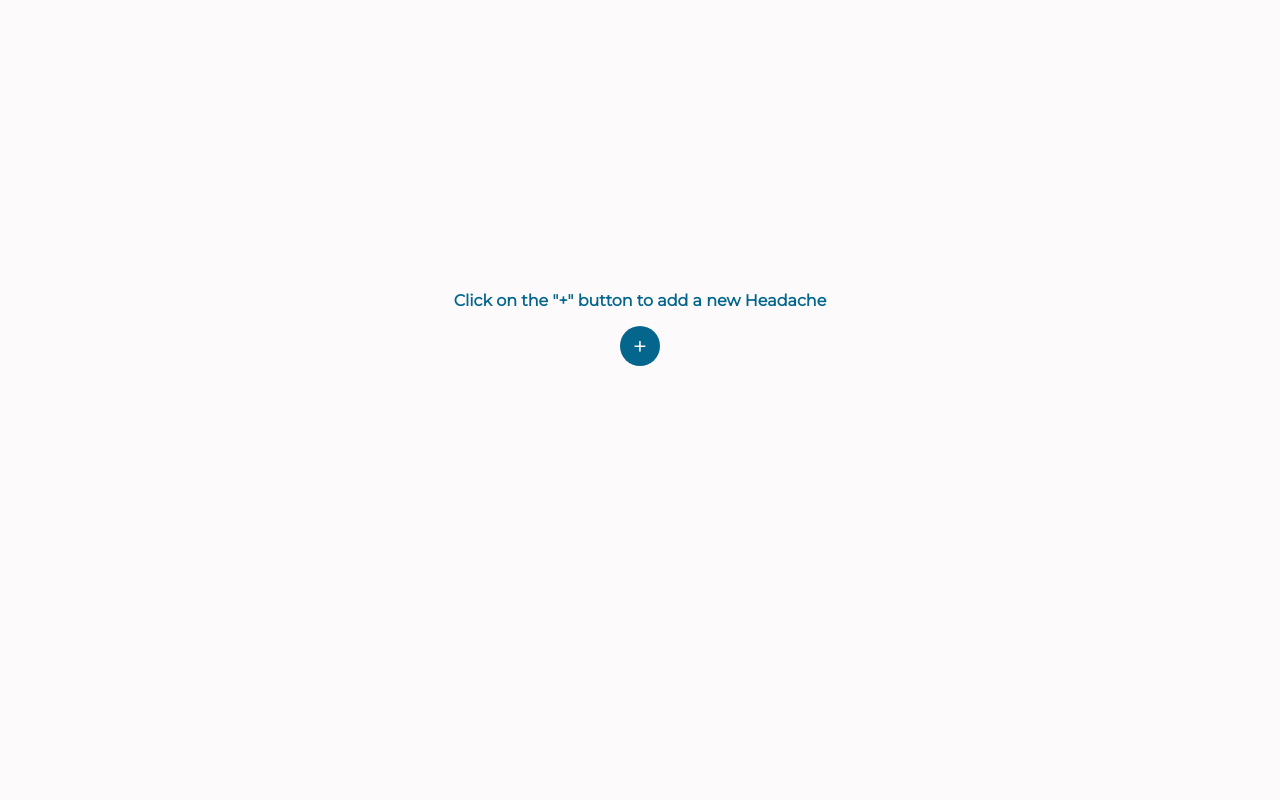
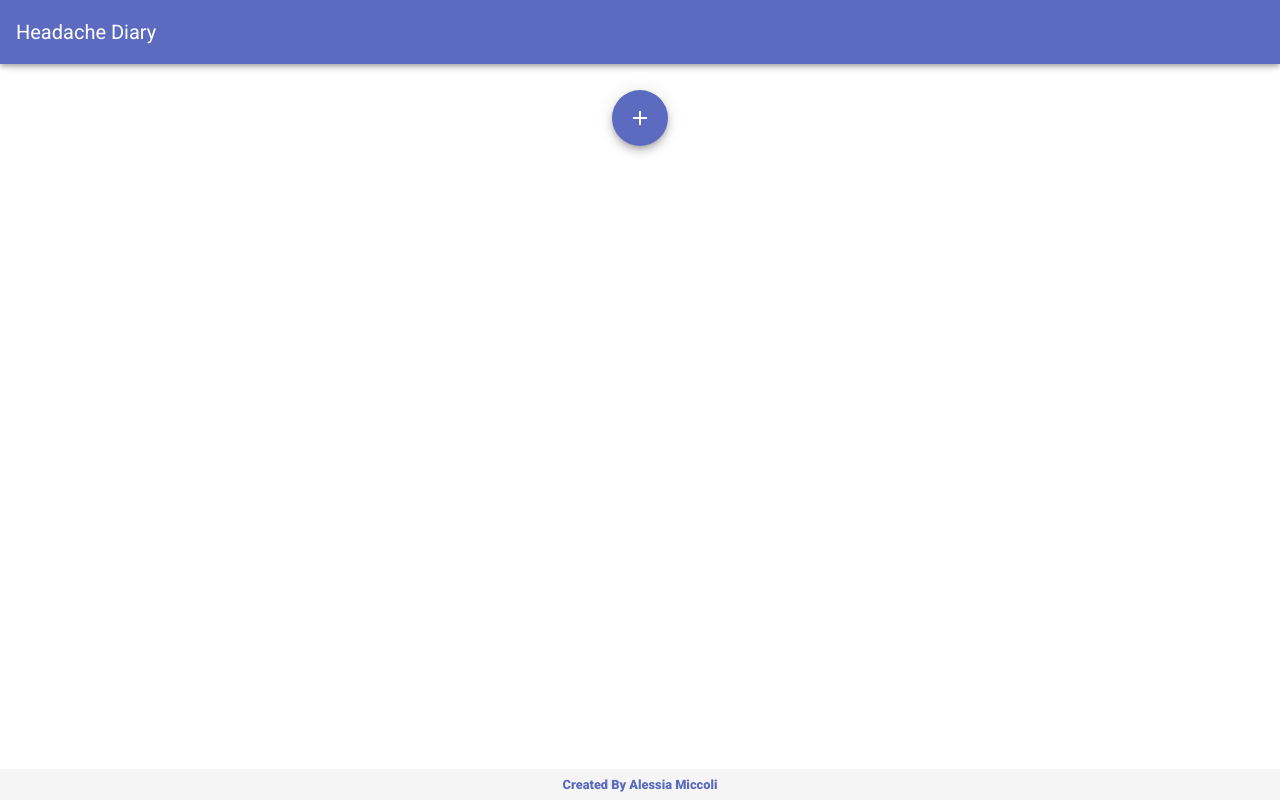
Before and after one commit to alessia-miccoli/headacheDiaryVue, a Vue app: page / in a window 1280 px wide. Built offline with nearby package versions, Linux system fonts and the light colour scheme.

Commit message:
re-style application with vuetify

```diff
--- a/public/index.html
+++ b/public/index.html
@@ -6,7 +6,11 @@
     <meta name="viewport" content="width=device-width,initial-scale=1.0">
     <link rel="icon" href="<%= BASE_URL %>favicon.ico">
     <link href="https://fonts.googleapis.com/css?family=Montserrat&display=swap" rel="stylesheet">
+    <link href="https://fonts.googleapis.com/css?family=Roboto:100,300,400,500,700,900" rel="stylesheet">
+    <link href="https://cdn.jsdelivr.net/npm/@mdi/font@4.x/css/materialdesignicons.min.css" rel="stylesheet">
     <title>headache-diary</title>
+    <link rel="stylesheet" href="https://fonts.googleapis.com/css?family=Roboto:100,300,400,500,700,900">
+    <link rel="stylesheet" href="https://cdn.jsdelivr.net/npm/@mdi/font@latest/css/materialdesignicons.min.css">
   </head>
   <body style="margin: 0; ">
     <noscript>
--- a/src/App.vue
+++ b/src/App.vue
@@ -1,14 +1,23 @@
 <template>
-  <div id="app">
-    <HeadacheList @remove-h='deleteHeadache' :headaches="headaches"/>
-    <NewHeadache @push-headache="addNewHeadache"/>
-  </div>
+  <v-app id="app">
+    <div>
+      <v-app-bar color="primary">
+        <v-toolbar-title class="white--text">Headache Diary</v-toolbar-title>
+      </v-app-bar>
+    </div>
+    <v-content class="d-flex flex-column justify-center align-center content">
+      <HeadacheList @remove-h='deleteHeadache' :headaches="headaches"/>
+      <NewHeadache @push-headache="addNewHeadache"/>
+    </v-content>
+    <v-footer class="d-flex justify-center">
+      <small class="primary--text font-weight-black">Created By Alessia Miccoli</small>
+    </v-footer>
+  </v-app>
 </template>
 
 <script>
 import NewHeadache from './components/NewHeadache.vue'
 import HeadacheList from './components/HeadacheList.vue'
-
 export default {
   name: 'app',
   data(){
@@ -32,28 +41,7 @@ export default {
 </script>
 
 <style>
-  #app{
-    height: 100vh;
-    margin: 0;
-    background-color: #FCFAFA;
-    overflow-x: hidden;
-  }
-
-   button, input[type="submit"]{
-    background-color: #05668D;
-    color: #FCFAFA;
-    border: none;
-    outline: none;
-    padding: 5px 10px;
-  }
-
-  button:hover, input[type="submit"]:hover{
-    cursor: pointer;
-    background-color: #427AA1;
-    color: #FCFAFA;
-  }
-
-  *{
-    font-family: 'Montserrat', sans-serif;
+  .content{
+    margin: 2%;
   }
 </style>
--- a/src/components/Headache.vue
+++ b/src/components/Headache.vue
@@ -1,5 +1,6 @@
 <template>
-<div id="headache-container">
+  <v-card>
+    <div @click="toggleHeadache" v-if="!toggledHeadache" id="headache-container">
         <div>Type: {{headache.type}}</div>
         <div>Started: {{headache.startDate}}</div>
         <div>Ended: {{headache.endDate}}</div>
@@ -8,31 +9,45 @@
             <button @click="removeHeadache" id="remove">Remove</button>
         </div>
     </div>
+    <div v-else>
+        <UpdateHeadache :headache="headache" :toggledHeadache="toggledHeadache" @toggle-headache="toggleHeadache"/>
+    </div>
+  </v-card>
 </template>
 
 <script>
+import UpdateHeadache from './UpdateHeadache';
+
 export default {
+
   name: 'Headache-Form',
+  components: {
+      UpdateHeadache
+  },
+  data(){
+      return {
+          toggledHeadache: false
+      }
+  },
   props: ['headache', 'index'],
   methods: {
     removeHeadache(){
         this.$emit('remove-headache', this.index);
+    },
+    toggleHeadache(){
+        this.toggledHeadache = !this.toggledHeadache;
     }
   }
 }
 </script>
 
 <style scoped>
-    #headache-container{
+    /* #headache-container{
         display: flex;
-        border-bottom: 1px solid #05668D;
-        background-color: #427AA1;
-        color: #FCFAFA;
     }
 
     #headache-container:hover{
         cursor: pointer;
-        background-color: #5386A9;
     }
 
     #headache-container div{
@@ -50,6 +65,6 @@ export default {
     button:hover{
         background-color: #1B7397;
         color: #FCFAFA;
-    }
+    } */
 
 </style>
--- a/src/components/HeadacheList.vue
+++ b/src/components/HeadacheList.vue
@@ -1,8 +1,11 @@
 <template>
-  <div headache-list v-if="headaches.length > 0" >
-      <div v-for="(headache, index) in headaches"  v-bind:key="index">
-        <Headache :headache="headache" :index="index" @remove-headache='removeHeadache'/>
-      </div>
+  <div v-if="headaches.length > 0" >
+        <v-tabs>
+          <v-tab v-for="headache in headaches" v-bind:key="headache.startDate">{{headache.startDate}} - {{headache.endDate}}</v-tab>
+          <v-tab-item v-for="(headache, index) in headaches" v-bind:key="index*100+1">
+            <Headache :headache="headache" :index="index" @remove-headache='removeHeadache'/>
+          </v-tab-item>
+        </v-tabs>
   </div>
 </template>
 
--- a/src/components/NewHeadache.vue
+++ b/src/components/NewHeadache.vue
@@ -1,12 +1,19 @@
 <template>
   <div id="form-container">
-    <button id="open-form" @click="buttonClick">
-      <p id="button-text">{{ buttonText }}</p>
-    </button>
+    <v-btn class="float-right" small v-if="clicked" fab color="primary" @click="buttonClick" v-on="on">
+      <v-icon>mdi-close</v-icon>
+    </v-btn>
+    <div v-else class="btn-container">
+      <v-tooltip bottom>
+      <template v-slot:activator="{ on }">
+        <v-btn fab color="primary" @click="buttonClick" v-on="on">
+          <v-icon>mdi-plus</v-icon>
+        </v-btn>
+      </template>
+      <span>Add New Headache</span>
+      </v-tooltip>
+    </div>
     <HeadacheForm @add-headache="formCompiled" :clicked="clicked"/>
-    <div v-if="!clicked">
-      <p id="add-text">Click on the "+" button to add a new Headache</p>
-    </div>
   </div>
 </template>
 
@@ -20,19 +27,12 @@ export default {
   },
   data(){
       return {
-          clicked: false,
-          buttonText: '+'
+          clicked: false
       }
     },
   methods: {
     buttonClick(){
-      this.clicked = !this.clicked;
-
-      if(this.clicked == true){
-        this.buttonText = '-';
-      }else{
-        this.buttonText = "+";
-      }
+      this.clicked = !this.clicked
     },
     formCompiled(headache){
       this.$emit('push-headache', headache)
@@ -42,44 +42,5 @@ export default {
 </script>
 
 <style scoped>
-  #open-form{
-    border-radius: 50%;
-    border: none;
-    width: 5vmin;
-    height: 5vmin;
-    outline: none;
-  }
 
-  #add-text{
-    font-weight: 600;
-    color: #05668D;
-  }
-
-  #form-container, #open-form{
-    display: flex;
-    align-items: center;
-    justify-content: center;
-  }
-
-  #open-form{
-    background-color: #05668D;
-    color: #FCFAFA;
-    padding: 0;
-  }
-
-  #open-form:hover{
-    cursor: pointer;
-    background-color: #427AA1;
-    color: #FCFAFA;
-  }
-
-  #form-container{
-    flex-direction: column-reverse;
-    height: 80vh;
-  }
-
-  #button-text{
-    margin: 0;
-    font-size: 25px;
-  }
 </style>
--- /dev/null
+++ b/src/components/UpdateHeadache.vue
@@ -0,0 +1,56 @@
+<template>
+  <v-card id="update-headache-container">
+    <div id="update-headache">
+      <div>
+        <p class="label">Start Date:</p>
+        <input type="date" v-model="headache.startDate" name="startDate">
+      </div>
+      <div>
+          <p class="label">End Date:</p>
+          <input type="date" v-model="headache.endDate" name="endDate">
+      </div>
+      <div>
+          <p class="label">Type:</p>
+        <select v-model="headache.type" name="type">
+            <option value="Strong">Strong</option>
+            <option value="Medium" selected>Medium</option>
+            <option value="Light">Light</option>
+        </select>
+      </div>
+      <div>
+          <p class="label">Additional comments: </p>
+          <input type="text" v-model="headache.comments" name="comments"><br/><br/>
+      </div>
+    </div>
+
+      <button @click="save">Save</button>
+  </v-card>
+</template>
+
+<script>
+export default {
+  name: 'Update-Headache',
+  props: ['headache', 'toggledHeadache'],
+  methods: {
+      save(){
+        this.$emit('toggle-headache', this.toggledHeadache);
+    }
+  }
+}
+
+</script>
+
+<style scoped>
+    #update-headache{
+      display: flex;
+      width: 100vw;
+      justify-content: space-around;
+      text-align: center;
+    }
+
+    #update-headache-container{
+        display: flex;
+        align-items: center;
+        justify-content: center;
+    }
+</style>
--- a/src/main.js
+++ b/src/main.js
@@ -1,8 +1,19 @@
 import Vue from 'vue'
 import App from './App.vue'
+import Vuex from 'vuex'
+import vuetify from './plugins/vuetify'
 
 Vue.config.productionTip = false
+Vue.use(Vuex)
+
+const store = new Vuex.Store({
+  state: {
+   count: 0
+  }
+})
 
 new Vue({
+  vuetify,
+  store,
   render: h => h(App),
 }).$mount('#app')
--- /dev/null
+++ b/src/plugins/vuetify.js
@@ -0,0 +1,17 @@
+import Vue from 'vue';
+import Vuetify from 'vuetify/lib';
+import colors from 'vuetify/lib/util/colors'
+
+Vue.use(Vuetify);
+
+export default new Vuetify({
+    theme: {
+      themes: {
+        light: {
+          primary: colors.indigo.lighten1,
+          secondary: colors.indigo.lighten2,
+          accent: colors.indigo.lighten3,
+        },
+      },
+    },
+  })
--- /dev/null
+++ b/vue.config.js
@@ -0,0 +1,5 @@
+module.exports = {
+  "transpileDependencies": [
+    "vuetify"
+  ]
+}
```
Also changed, not shown: package.json (+10 -2 lines), src/components/HeadacheForm.vue (+75 -32 lines), src/assets/logo.svg (added), 1 other file (tests, documents, lock files or other folders). Lines whose indentation alone changed are shown as unchanged.
